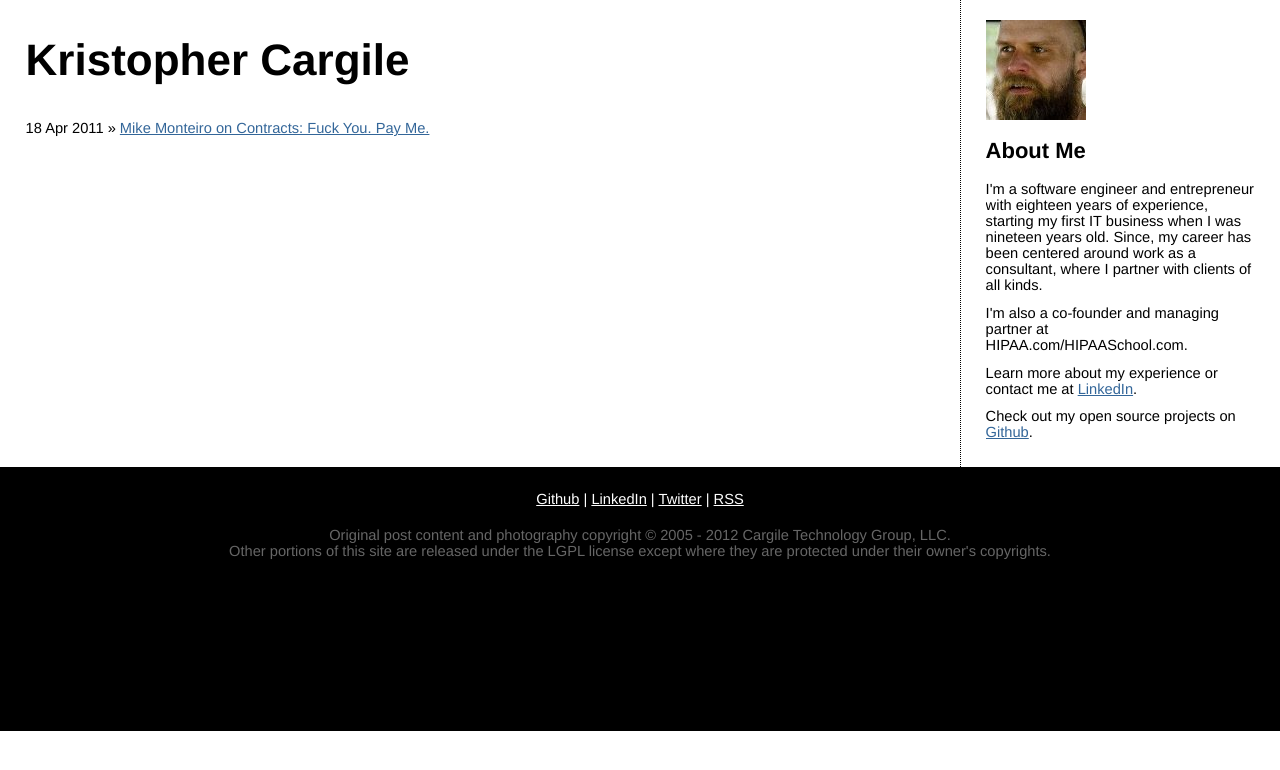
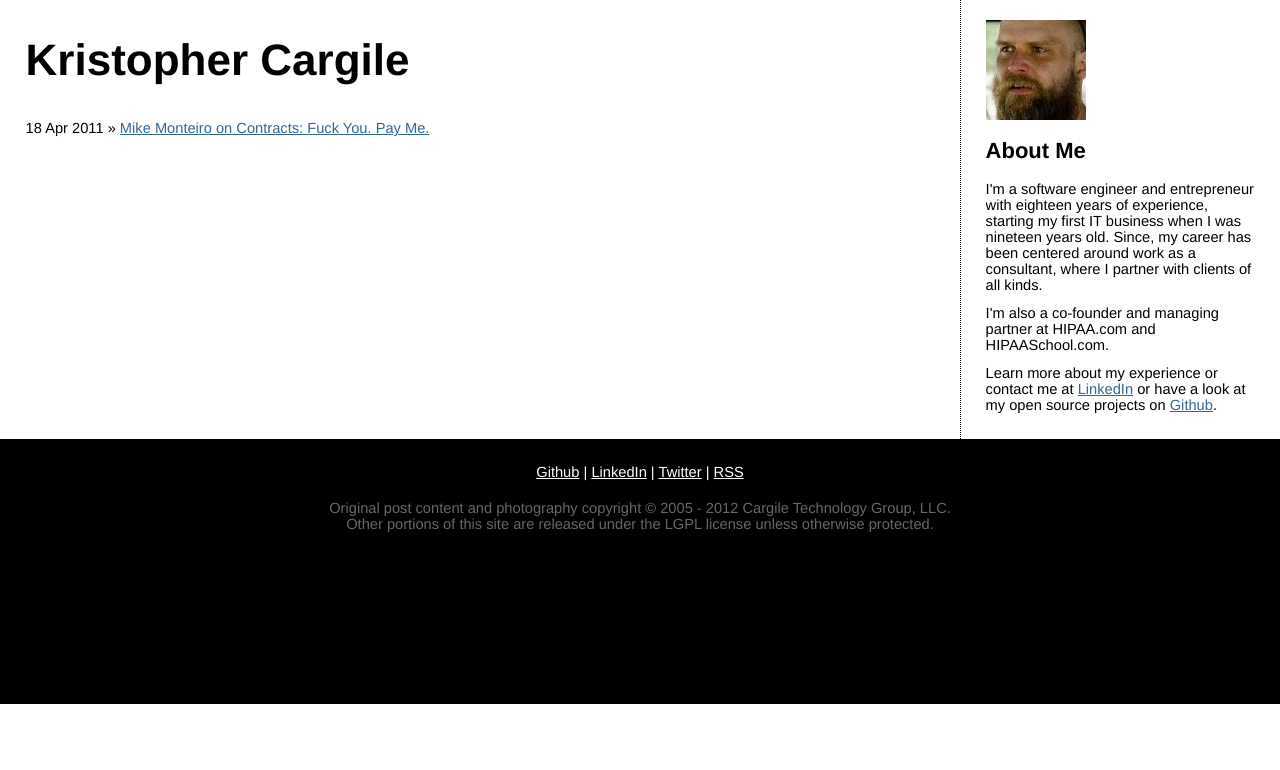
Before and after one commit to kcargile/kcargile.github.com, a Jekyll site: the page built from index.html, in a window 1280 px wide. Shown: the top 770 px of the page. Built offline with Jekyll 4.4.1, drawn with Linux system fonts in a browser that asks for light colours; some web fonts are replaced.

Commit message:
update tags formatting

```diff
--- a/_layouts/default.html
+++ b/_layouts/default.html
@@ -26,15 +26,14 @@
           </div>
           <h2>About Me</h2>
           <p>I'm a software engineer and entrepreneur with eighteen years of experience, starting my first IT business when I was nineteen years old. Since, my career has been centered around work as a consultant, where I partner with clients of all kinds.</p>
-          <p>I'm also a co-founder and managing partner at HIPAA.com/HIPAASchool.com.</p>
-          <p>Learn more about my experience or contact me at <a href="http://linkd.in/S6iQl2">LinkedIn</a>.</p>
-          <p>Check out my open source projects on <a href="http://www.github.com/kcargile">Github</a>.</p>
+          <p>I'm also a co-founder and managing partner at HIPAA.com and HIPAASchool.com.</p>
+          <p>Learn more about my experience or contact me at <a href="http://linkd.in/S6iQl2">LinkedIn</a> or have a look at my open source projects on <a href="http://www.github.com/kcargile">Github</a>.</p>
         </div>
       </div>
     </div>
     <footer>
       <p class="externallinks"><a href="http://www.github.com/kcargile">Github</a> | <a href="http://linkd.in/S6iQl2">LinkedIn</a> | <a href="http://linkd.in/S6iQl2">Twitter</a> | <a href="http://feeds.feedburner.com/kriscargile">RSS</a></p>
-      <p class="copyright">Original post content and photography copyright &copy; 2005 - 2012 Cargile Technology Group, LLC.<br />Other portions of this site are released under the LGPL license except where they are protected under their owner's copyrights.</p>
+      <p class="copyright">Original post content and photography copyright &copy; 2005 - 2012 Cargile Technology Group, LLC.<br />Other portions of this site are released under the LGPL license unless otherwise protected.</p>
     </footer>
     <script type="text/javascript">
       var _gaq = _gaq || [];
```
Also changed, not shown: _includes/disqus.html (deleted, +0 -12 lines), _layouts/post.html (+17 -2 lines).
